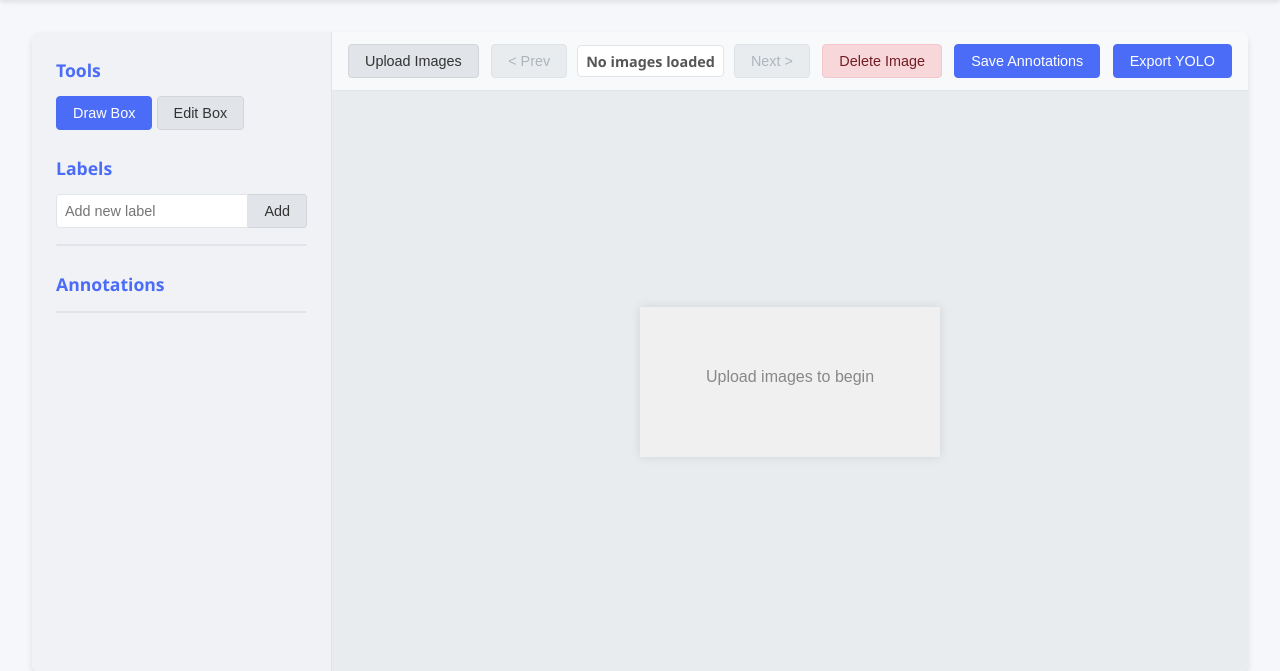
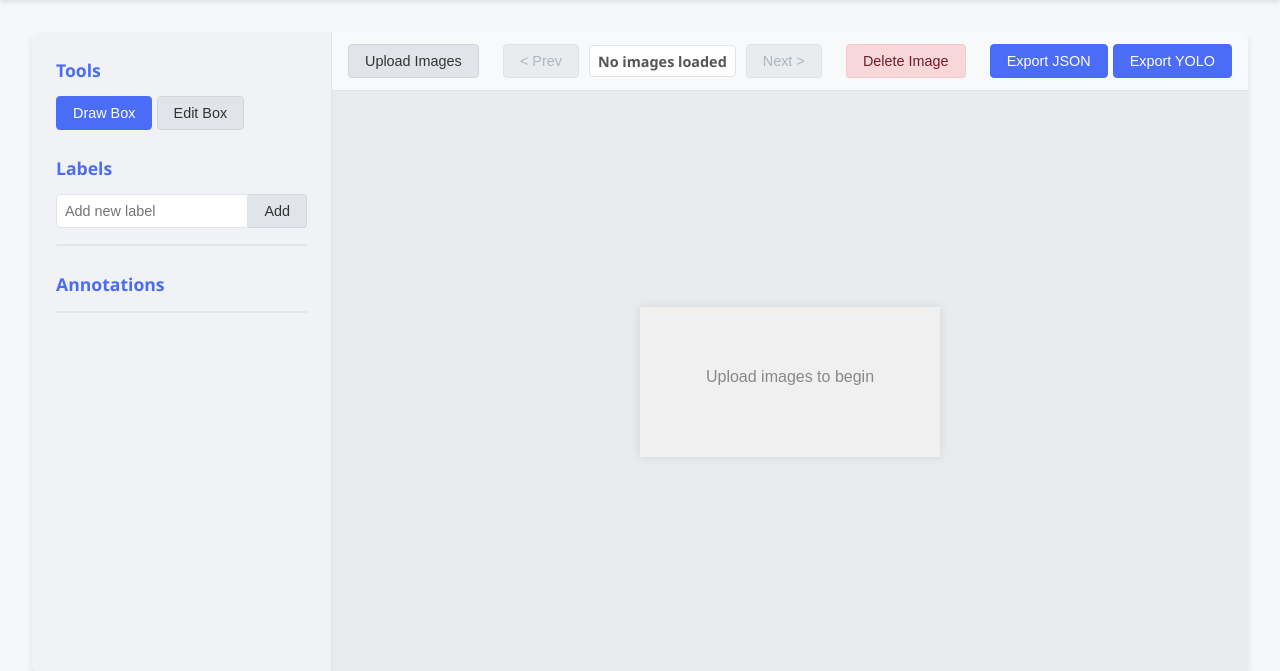
Before and after one commit to bortpro/laibel_dev, a Flask app: page / in a window 1280 px wide. Shown: the part 83-754 px from the top of the page. Run offline with Flask 3, Linux system fonts and the light colour scheme.

Commit message:
cosmetic change export json

```diff
--- a/static/css/style.css
+++ b/static/css/style.css
@@ -1,4 +1,3 @@
-/* Reset and base styles */
 * {
     margin: 0;
     padding: 0;
@@ -79,7 +78,7 @@ footer {
     justify-content: space-between; /* Space out items */
     align-items: center; /* Vertically align items */
     flex-wrap: wrap; /* Allow wrapping on smaller screens */
-    gap: 10px; /* Add gap between items */
+    gap: 10px; /* Add gap between items/groups */
 }
 
 .canvas-wrapper {
@@ -186,6 +185,14 @@ canvas {
 }
 /* --- END NEW STYLES --- */
 
+/* *** START NEW CSS RULE *** */
+/* Group Save and Export buttons */
+.save-export-group {
+    display: flex;
+    gap: 5px; /* Smaller gap between Save and Export */
+}
+/* *** END NEW CSS RULE *** */
+
 /* Tool sections */
 .tool-section,
 .labels-section,
--- a/templates/index.html
+++ b/templates/index.html
@@ -74,7 +74,7 @@
                                     class="btn"
                                     disabled
                                 >
-                                    < Prev
+                                    &lt; Prev
                                 </button>
                                 <span id="image-info">No images loaded</span>
                                 <button
@@ -82,7 +82,7 @@
                                     class="btn"
                                     disabled
                                 >
-                                    Next >
+                                    Next &gt;
                                 </button>
                             </div>
                             <button
@@ -93,13 +93,19 @@
                                 Delete Image
                             </button>
 
-                            <button id="save-btn" class="btn primary">
-                                Save Annotations
-                            </button>
-
-                            <button id="export-yolo-btn" class="btn primary">
-                                Export YOLO
-                            </button>
+                            <!-- *** START MODIFICATION *** -->
+                            <div class="save-export-group">
+                                <button id="save-btn" class="btn primary">
+                                    Export JSON
+                                </button>
+                                <button
+                                    id="export-yolo-btn"
+                                    class="btn primary"
+                                >
+                                    Export YOLO
+                                </button>
+                            </div>
+                            <!-- *** END MODIFICATION *** -->
                         </div>
                         <div class="canvas-wrapper">
                             <canvas id="image-canvas"></canvas>
```
